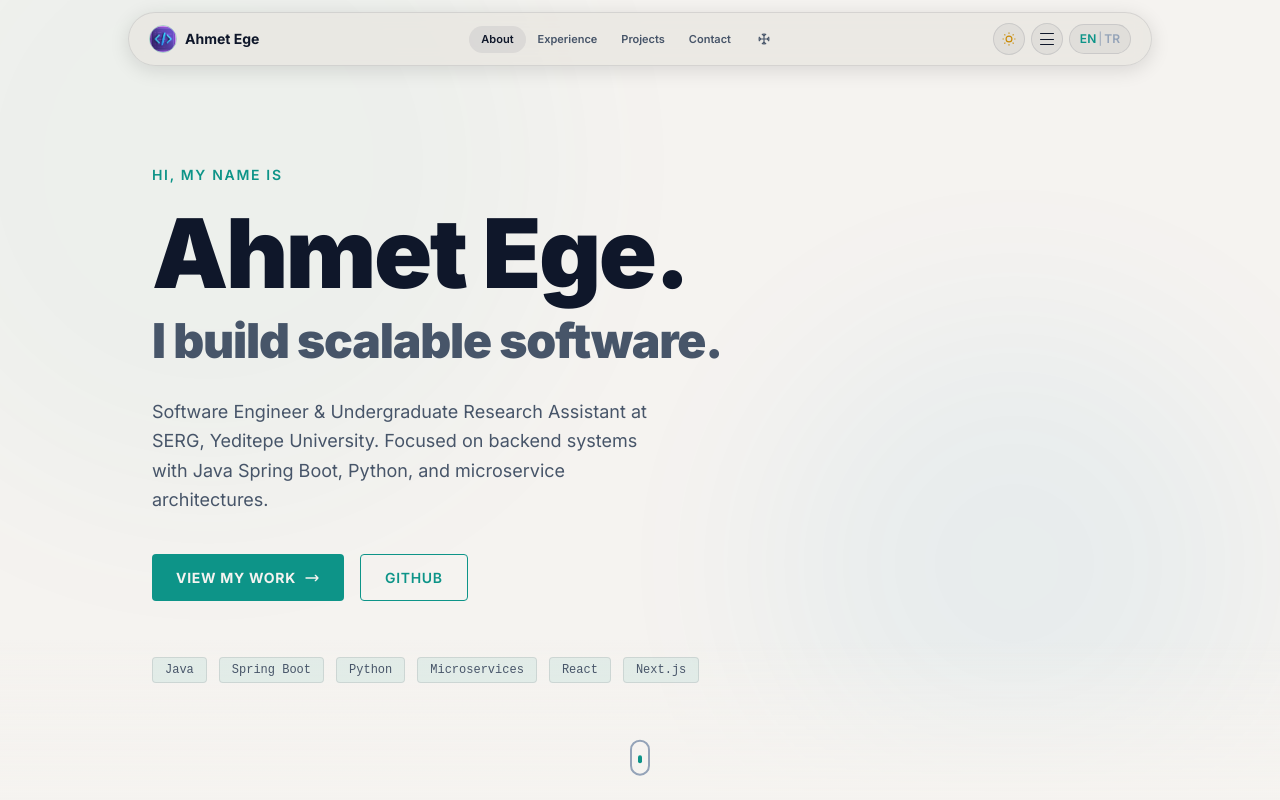
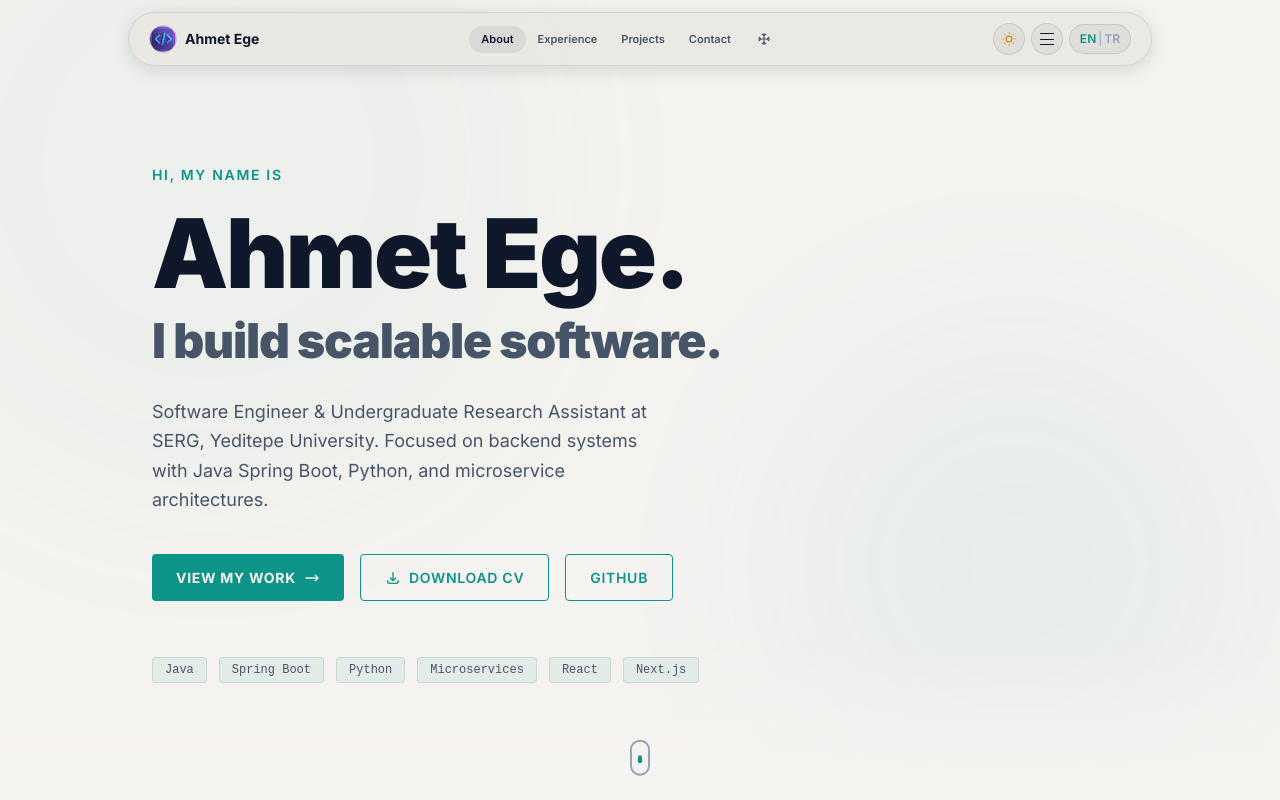
Before and after one commit to ahmetege0/website, a Next.js app: page / in a window 1280 px wide. Shown: the top 800 px of the page. Built offline with nearby package versions, Linux system fonts and the light colour scheme.

Commit message:
download cv button is added

```diff
--- a/src/sections/Hero.jsx
+++ b/src/sections/Hero.jsx
@@ -78,6 +78,16 @@
                             <path strokeLinecap="round" strokeLinejoin="round" strokeWidth={2} d="M17 8l4 4m0 0l-4 4m4-4H3" />
                         </svg>
                     </a>
+                    <a
+                        href="/cv.pdf"
+                        download
+                        className="btn-outline"
+                    >
+                        <svg className="w-4 h-4" fill="none" stroke="currentColor" viewBox="0 0 24 24">
+                            <path strokeLinecap="round" strokeLinejoin="round" strokeWidth={2} d="M4 16v1a3 3 0 003 3h10a3 3 0 003-3v-1m-4-4l-4 4m0 0l-4-4m4 4V4" />
+                        </svg>
+                        {t.downloadCv}
+                    </a>
                     <a href="https://github.com/ahmetege0" target="_blank" rel="noopener noreferrer" className="btn-outline">
                         GitHub
                     </a>
```
Also changed, not shown: src/lib/translations.js, 1 other file (tests, documents, lock files or other folders).
